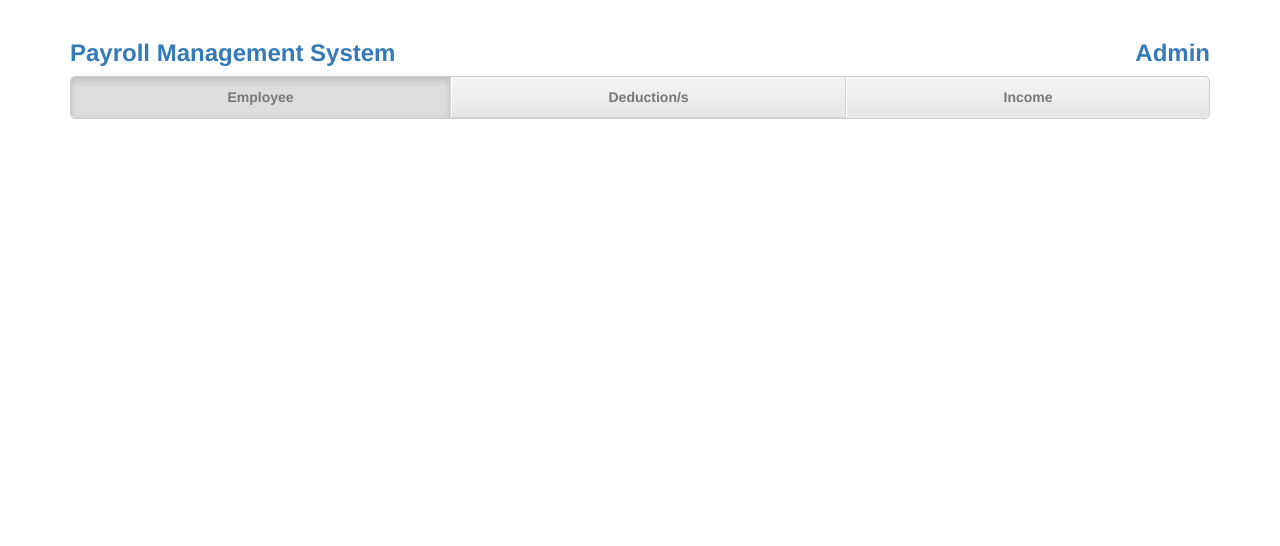
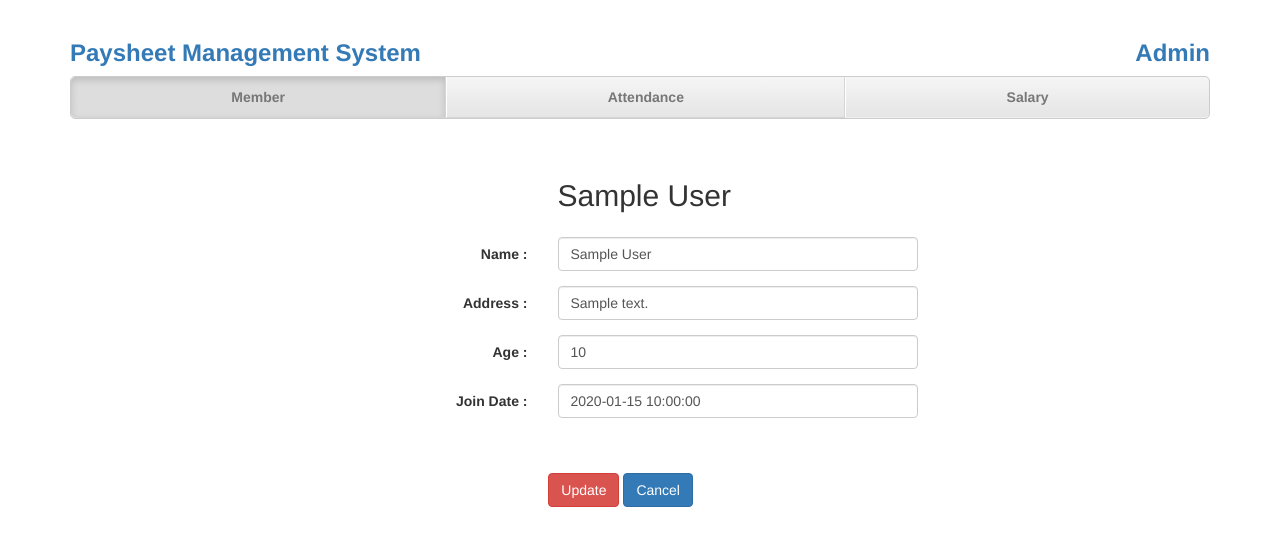
Before and after one commit to kirikaran/payroll_management_system, a PHP site: page /view_employee.php?mem_id=1 in a window 1280 px wide. Shown: the top 546 px of the page. Run offline with PHP 8.4, Linux system fonts and the light colour scheme; the visitor is signed in with stand-in values (Sample User, id 1); tables that the repository leaves empty or names only in its code hold one stand-in row (values such as "Sample post"); data that the repository does not hold is empty.

Commit message:
change the some coding

```diff
--- a/paysheet/view_employee.php
+++ b/paysheet/view_employee.php
@@ -1,16 +1,16 @@
 <?php
   include("db.php"); //include auth.php file on all secure pages
   include("auth.php");
-$connection = mysqli_connect('localhost', 'root', '','payroll');
-  $sql = mysqli_query($connection,"SELECT * from deductions WHERE deduction_id='1'");
-  while($row = mysqli_fetch_array($sql))
+//$connection = mysqli_connect('localhost', 'root', '','payroll');
+ // $sql = mysqli_query($connection,"SELECT * from deductions WHERE deduction_id='1'");
+ /* while($row = mysqli_fetch_array($sql))
   {
     $phil = $row['philhealth'];
     $bir = $row['bir'];
     $gsis = $row['gsis'];
     $love = $row['pag_ibig'];
     $loans = $row['loans'];
-  }
+  }*/
 ?>
 
 <!DOCTYPE html>
@@ -58,28 +58,28 @@ $connection = mysqli_connect('localhost', 'root', '','payroll');
     <div class="container">
       <div class="masthead">
         <h3>
-          <b><a href="index.php">Payroll Management System</a></b>
+          <b><a href="index.php">Paysheet Management System</a></b>
             <a data-toggle="modal" href="#colins" class="pull-right"><b>Admin</b></a>
         </h3>
         <nav>
           <ul class="nav nav-justified">
             <li class="active">
-              <a href="">Employee</a>
+              <a href="">Member</a>
             </li>
             <li>
-              <a href="home_deductions.php">Deduction/s</a>
+              <a href="home_deductions.php">Attendance</a>
             </li>
             <li>
-              <a href="home_salary.php">Income</a>
+              <a href="home_salary.php">Salary</a>
             </li>
           </ul>
         </nav>
       </div><br><br>
 
       <?php
-$connection = mysqli_connect('localhost', 'root', '','payroll');
-        $id=$_REQUEST['emp_id'];
-        $query = "SELECT * from employee where emp_id='".$id."'";
+$connection = mysqli_connect('localhost', 'root', '','paysheet');
+        $id=$_REQUEST['mem_id'];
+        $query = "SELECT * from member where mem_id='".$id."'";
         $result = mysqli_query($connection,$query) or die ( mysql_error());
 
         while ($row = mysqli_fetch_assoc($result))
@@ -89,61 +89,38 @@ $connection = mysqli_connect('localhost', 'root', '','payroll');
 
               <form class="form-horizontal" action="update_employee.php" method="post" name="form">
                 <input type="hidden" name="new" value="1" />
-                <input name="id" type="hidden" value="<?php echo $row['emp_id'];?>" />
+                <input name="id" type="hidden" value="<?php echo $row['mem_id'];?>" />
                   <div class="form-group">
                     <label class="col-sm-5 control-label"></label>
                     <div class="col-sm-4">
-                      <h2><?php echo $row['lname']; ?>, <?php echo $row['fname']; ?></h2>
+                      <h2><?php echo $row['name']; ?>
                     </div>
                   </div>
                   <div class="form-group">
-                    <label class="col-sm-5 control-label">Lastname  :</label>
+                    <label class="col-sm-5 control-label">Name  :</label>
                     <div class="col-sm-4">
-                      <input type="text" name="lname" class="form-control" value="<?php echo $row['lname'];?>" required="required">
+                      <input type="text" name="name" class="form-control" value="<?php echo $row['name'];?>" required="required">
                     </div>
                   </div>
                   <div class="form-group">
-                    <label class="col-sm-5 control-label">Firstname  :</label>
+                    <label class="col-sm-5 control-label">Address  :</label>
                     <div class="col-sm-4">
-                      <input type="text" name="fname" class="form-control" value="<?php echo $row['fname'];?>" required="required">
+                      <input type="text" name="address" class="form-control" value="<?php echo $row['address'];?>" required="required">
                     </div>
                   </div>
                   <div class="form-group">
-                    <label class="col-sm-5 control-label">Gender  :</label>
-                    <div class="col-sm-4">
-                    <select name="gender" class="form-control" required>
-                      <option value="<?php echo $row['gender'];?>"><?php echo $row['gender'];?></option>
-                      <option value="Male">Male</option>
-                      <option value="Female">Female</option>
-                    </select>
+					<label class="col-sm-5 control-label">Age :</label>
+					<div class="col-sm-4">
+						<input type="text" name="age" class="form-control" value="<?php echo $row['age'];?>" required="required">
+					</div>
+                  </div>
+                  <div class="form-group">
+                    <label class="col-sm-5 control-label">Join Date :</label>
+                  <div class="col-sm-4">
+                   <input type="text" name="join_date" class="form-control" value="<?php echo $row['join_date'];?>" required="required">
                   </div>
                   </div>
-                  <div class="form-group">
-                    <label class="col-sm-5 control-label">Employee Type  :</label>
-                    <div class="col-sm-4">
-                      <select name="emp_type" class="form-control" required>
-                        <option value="<?php echo $row['emp_type'];?>"><?php echo $row['emp_type'];?></option>
-                        <option value="Job Order">Job Order</option>
-                        <option value="Regular">Regular</option>
-                        <option value="Casual">Casual</option>
-                      </select>
-                    </div>
-                  </div>
-                  <div class="form-group">
-                    <label class="col-sm-5 control-label">Department  :</label>
-                    <div class="col-sm-4">
-                      <select name="division" class="form-control" placeholder="Division" required>
-                        <option value="<?php echo $row['division'];?>"><?php echo $row['division'];?></option>
-                        <option value="Admin">Admin</option>
-                        <option value="Human Resource">Human Resource</option>
-                        <option value="Accounting">Accounting</option>
-                        <option value="Engineering">Engineering</option>
-                        <option value="MIS">MIS</option>
-                        <option value="Supply">Supply</option>
-                        <option value="Maintenance">Maintenance</option>
-                        <option value="Control">Control</option>
-                      </select>
-                    </div>
+
                   </div><br><br>
 
                   <div class="form-group">
```
Also changed, not shown: paysheet/home_employee.php (+7 -21 lines), paysheet/update_employee.php (+7 -9 lines).
